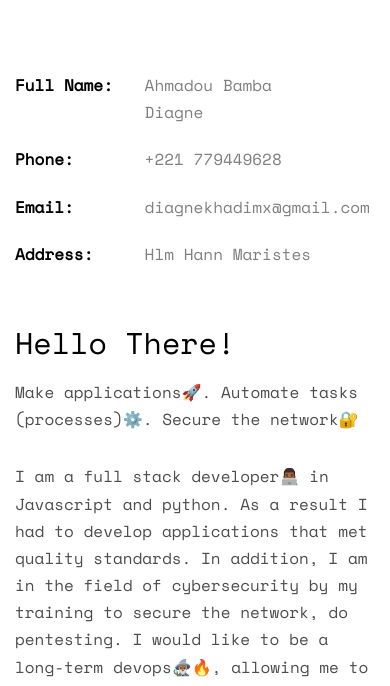
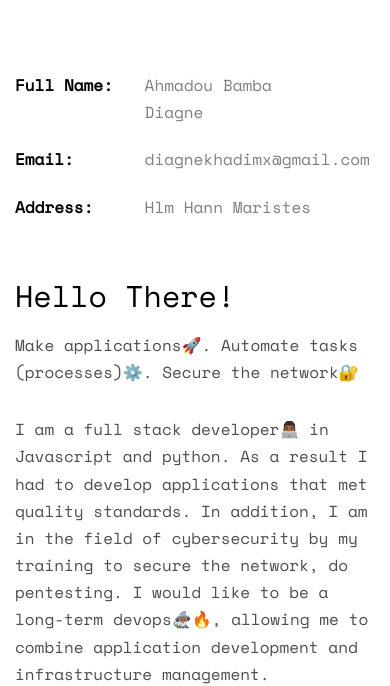
Before and after one commit to bambadiagne/bambadiagne.github.io, a plain HTML site: page index.html in a window 390 px wide. Shown: the part 960-1646 px from the top of the page. Drawn offline with nearby package versions, Linux system fonts and the light colour scheme; files whose address does not match are found by name.

Commit message:
Remove phone number

```diff
--- a/index.html
+++ b/index.html
@@ -109,7 +109,6 @@
 						<ul class="info">
 							<li><span class="first-block">Full Name:</span><span class="second-block">Ahmadou Bamba
 									Diagne</span></li>
-							<li><span class="first-block">Phone:</span><span class="second-block">+221 779449628</span>
 							</li>
 							<li><span class="first-block">Email:</span><span
 									class="second-block">diagnekhadimx@gmail.com</span></li>
```
